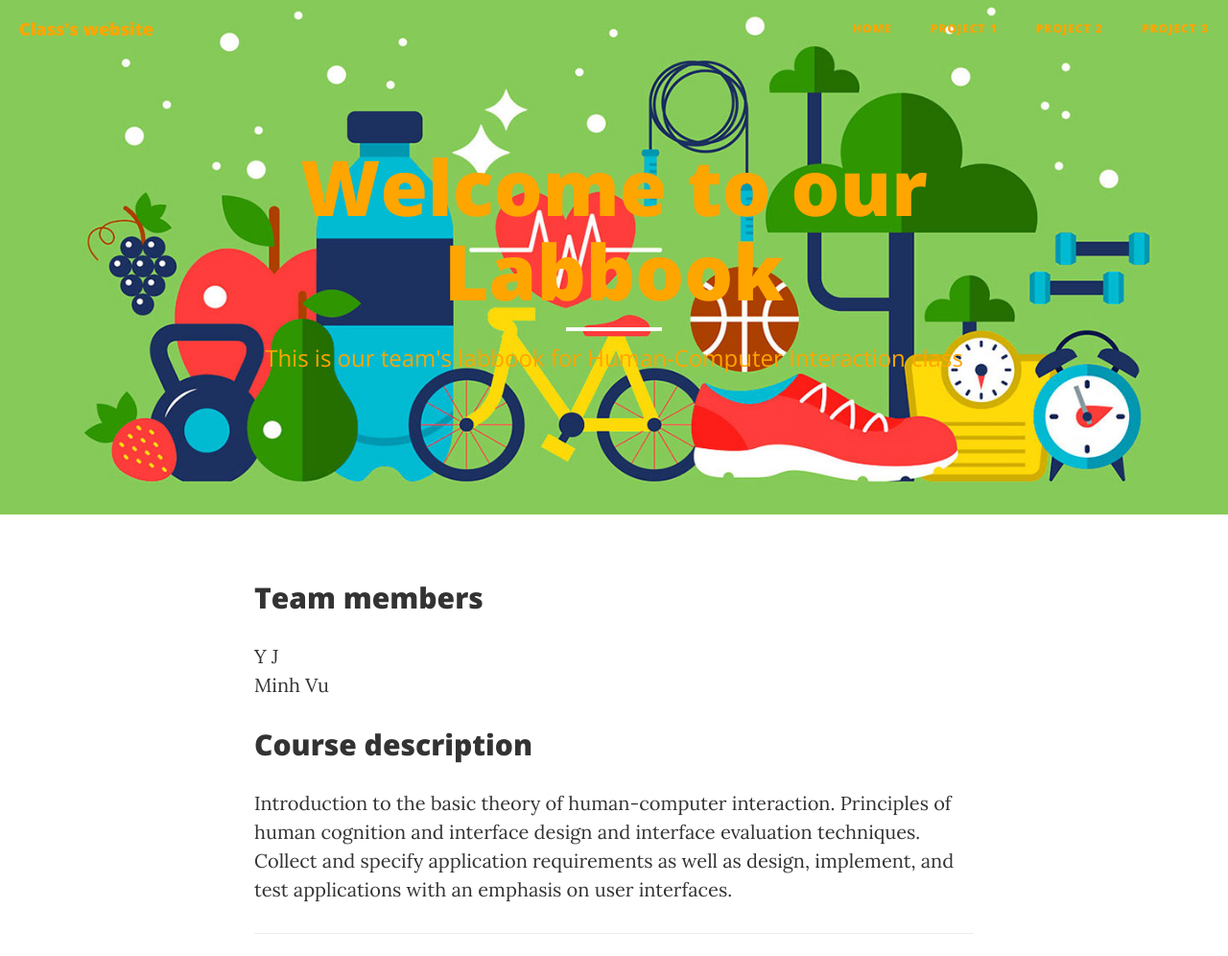
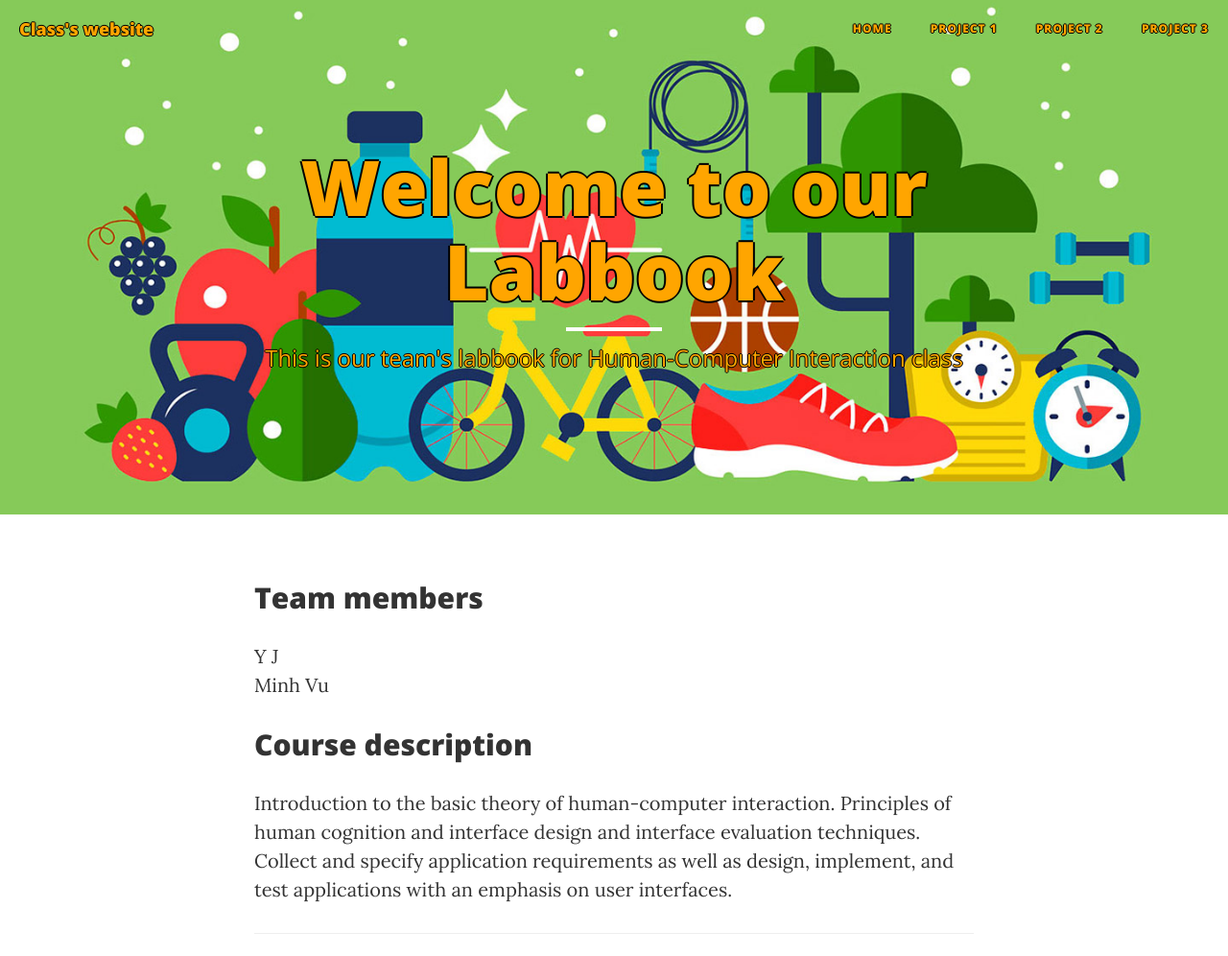
Before and after one commit to cs560pdx/cs560pdx.github.io, a website: page index.html in a window 1280 px wide. Shown: the top 996 px of the page at 96% size. Drawn offline with nearby package versions, Linux system fonts and the light colour scheme.

Commit message:
Update index.html

```diff
--- a/index.html
+++ b/index.html
@@ -42,23 +42,23 @@
                     <span class="sr-only">Toggle navigation</span>
                     Menu <i class="fa fa-bars"></i>
                 </button>
-                <a style="color:orange;" class="navbar-brand" href="http://www.larson-tech.com/CS560/">Class's website</a>
+                <a style="color:orange; text-shadow: -1px 0 black, 0 1px black, 1px 0 black, 0 -1px black;" class="navbar-brand" href="http://www.larson-tech.com/CS560/">Class's website</a>
             </div>
 
             <!-- Collect the nav links, forms, and other content for toggling -->
             <div class="collapse navbar-collapse" id="bs-example-navbar-collapse-1">
                 <ul class="nav navbar-nav navbar-right">
                     <li>
-                        <a style="color:orange;" href="index.html">Home</a>
+                        <a style="color:orange; text-shadow: -1px 0 black, 0 1px black, 1px 0 black, 0 -1px black;" href="index.html">Home</a>
                     </li>
                     <li>
-                        <a style="color:orange;" href="project1.html">Project 1</a>
+                        <a style="color:orange; text-shadow: -1px 0 black, 0 1px black, 1px 0 black, 0 -1px black;" href="project1.html">Project 1</a>
                     </li>
                     <li>
-                        <a style="color:orange;" href="project2.html">Project 2</a>
+                        <a style="color:orange; text-shadow: -1px 0 black, 0 1px black, 1px 0 black, 0 -1px black;" href="project2.html">Project 2</a>
                     </li>
                     <li>
-                        <a style="color:orange;" href="project3.html">Project 3</a>
+                        <a style="color:orange;text-shadow: -1px 0 black, 0 1px black, 1px 0 black, 0 -1px black;" href="project3.html">Project 3</a>
                     </li>
                 </ul>
             </div>
@@ -73,9 +73,9 @@
             <div class="row">
                 <div class="col-lg-8 col-lg-offset-2 col-md-10 col-md-offset-1">
                     <div class="site-heading">
-                        <h1 style="color:orange;">Welcome to our Labbook</h1>
+                        <h1 style="color:orange;text-shadow: -2px 0 black, 0 2px black, 2px 0 black, 0 -2px black;">Welcome to our Labbook</h1>
                         <hr class="small" >
-                        <span class="subheading" style="color:orange;">This is our team's labbook for Human-Computer Interaction class</span>
+                        <span class="subheading" style="color:orange;text-shadow: -1px 0 black, 0 1px black, 1px 0 black, 0 -1px black;">This is our team's labbook for Human-Computer Interaction class</span>
                     </div>
                 </div>
             </div>
```
